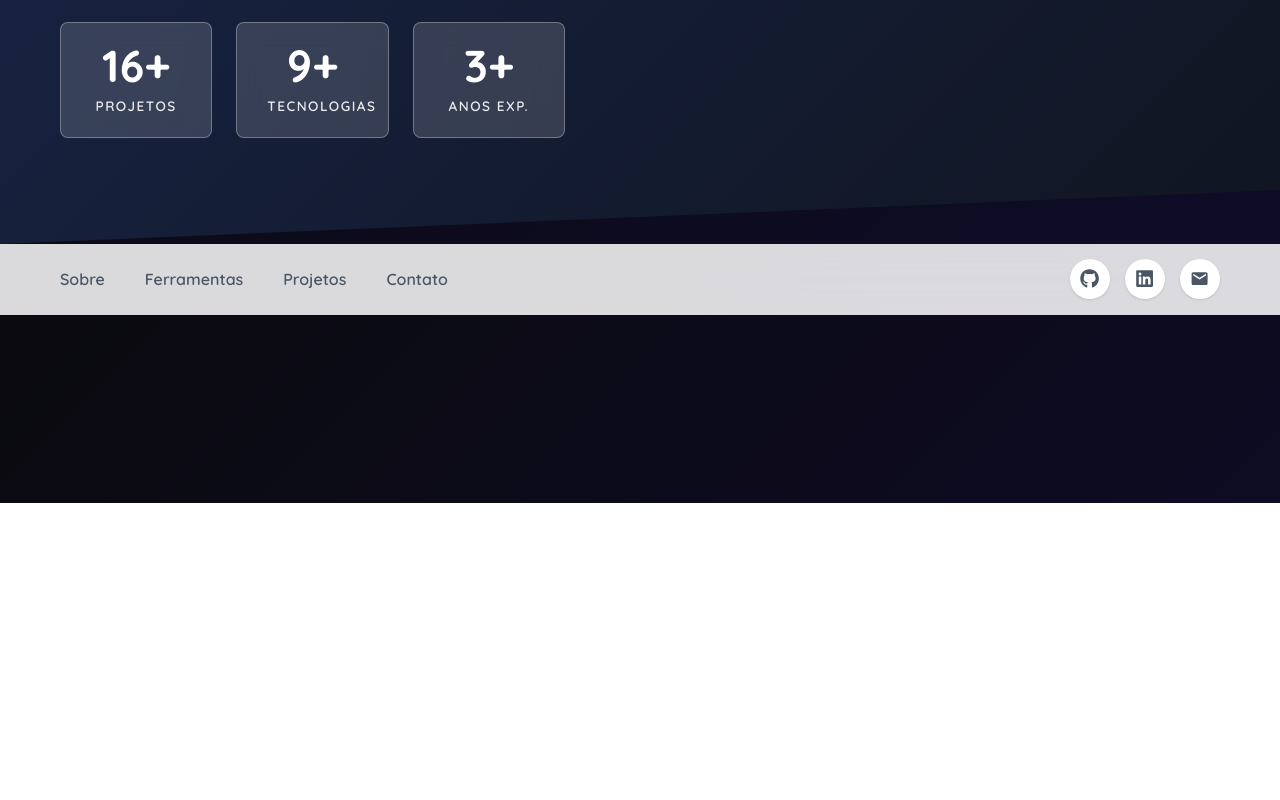
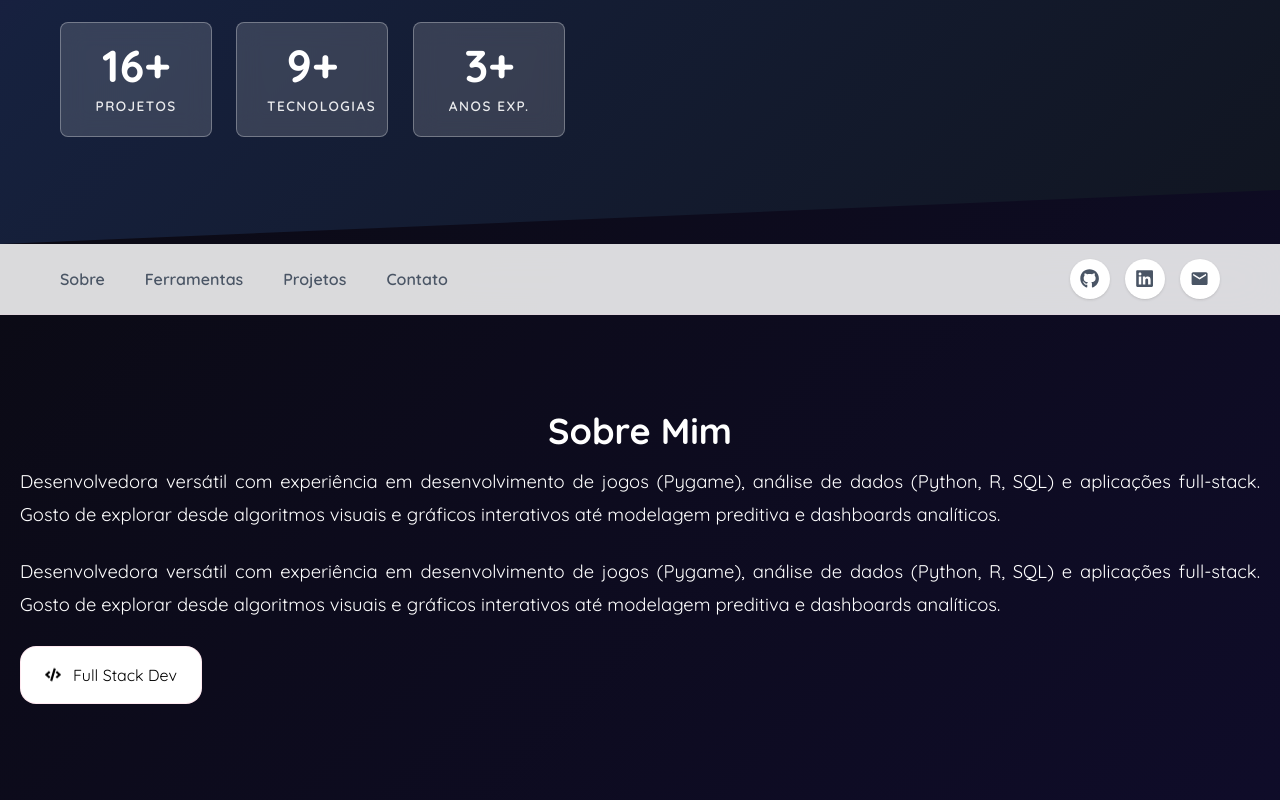
Before and after one commit to amonfanticelli/professional-portfolio, a Next.js app: page / in a window 1280 px wide. Shown: the part 297-1097 px from the top of the page. Before the commit the page ends 800 px from the top, so only its background shows below. Built offline with nearby package versions, Linux system fonts and the light colour scheme.

Commit message:
feat: about me ongoing

```diff
--- a/app/globals.css
+++ b/app/globals.css
@@ -13,9 +13,9 @@
   --gradient-bg: linear-gradient(135deg, #0a0a0f 0%, #0f0c29 100%);
   --shadow-lg: 0 20px 60px rgba(0, 0, 0, 0.5);
   --accent-warning: #f59e0b;
-  --accent-primary: #667eea; /* ou a cor que você usa */
   --shadow-glow: 0 0 20px rgba(102, 126, 234, 0.5);
   --transition: all 0.4s ease;
+  --shadow-sm: 0 4px 6px rgba(179, 157, 219, 0.1);
 }
 
 * {
@@ -27,6 +27,7 @@
   --color-foreground: var(--foreground);
   --font-sans: var(--font-geist-sans);
   --font-mono: var(--font-geist-mono);
+  --animate-bounce-subtle: bounceSubtle 2s infinite;
 }
 
 @media (prefers-color-scheme: dark) {
@@ -115,3 +116,13 @@ header {
     background-position: 0% 50%;
   }
 }
+
+@keyframes bounceSubtle {
+  0%,
+  100% {
+    transform: translateY(0);
+  }
+  50% {
+    transform: translateY(-3px);
+  }
+}
--- a/app/page.tsx
+++ b/app/page.tsx
@@ -3,7 +3,7 @@ import profileImage from "./assets/profile-image.jpg";
 import Image from "next/image";
 import { useReveal } from "./components/useReveal";
 import { MdEmail } from "react-icons/md";
-import { FaGithub, FaLinkedin } from "react-icons/fa";
+import { FaGithub, FaLinkedin, FaCode } from "react-icons/fa";
 
 export default function Home() {
   useReveal();
@@ -69,7 +69,7 @@ export default function Home() {
             style={{ transitionDelay: "600ms" }}
             className="justify-center flex-wrap flex flex-row gap-6 reveal"
           >
-            <div className="text-center bg-white/15 px-7.5 py-5 rounded-lg backdrop-blur-md border border-white/30 transition-all duration-400 cursor-default flex-1 min-w-30 flex flex-col hover:-translate-y-1.25 hover:scale-[1.05] hover:bg-white/25 hover:shadow-[0_10px_20px_rgba(0,0,0,0.1)]">
+            <div className="origin-center will-change-transform text-center bg-white/15 px-7.5 py-5 rounded-lg backdrop-blur-md border border-white/30 transition-all duration-400 cursor-default flex-1 min-w-30 flex flex-col hover:-translate-y-1.25 hover:scale-[1.05] hover:bg-white/25 hover:shadow-[0_10px_20px_rgba(0,0,0,0.1)]">
               <span className="block text-[2.8rem] font-bold text-white leading-none">
                 16+
               </span>
@@ -77,7 +77,7 @@ export default function Home() {
                 PROJETOS
               </span>
             </div>
-            <div className="text-center bg-white/15 px-7.5 py-5 rounded-lg backdrop-blur-md border border-white/30 transition-all duration-400 cursor-default flex-1 min-w-30 flex flex-col hover:-translate-y-1.25 hover:scale-[1.05] hover:bg-white/25 hover:shadow-[0_10px_20px_rgba(0,0,0,0.1)]">
+            <div className="origin-center will-change-transform text-center bg-white/15 px-7.5 py-5 rounded-lg backdrop-blur-md border border-white/30 transition-all duration-400 cursor-default flex-1 min-w-30 flex flex-col hover:-translate-y-1.25 hover:scale-[1.05] hover:bg-white/25 hover:shadow-[0_10px_20px_rgba(0,0,0,0.1)]">
               <span className="block text-[2.8rem] font-bold text-white leading-none">
                 9+
               </span>
@@ -85,7 +85,7 @@ export default function Home() {
                 TECNOLOGIAS
               </span>
             </div>
-            <div className="text-center bg-white/15 px-7.5 py-5 rounded-lg backdrop-blur-md border border-white/30 transition-all duration-400 cursor-default flex-1 min-w-30 flex flex-col hover:-translate-y-1.25 hover:scale-[1.05] hover:bg-white/25 hover:shadow-[0_10px_20px_rgba(0,0,0,0.1)]">
+            <div className="origin-center will-change-transform min-w-30 flex-1 text-center bg-white/15 px-7.5 py-5 rounded-lg backdrop-blur-md border border-white/30 transition-all duration-400 cursor-default  flex flex-col hover:-translate-y-1.25 hover:scale-[1.05] hover:bg-white/25 hover:shadow-[0_10px_20px_rgba(0,0,0,0.1)]">
               <span className="block text-[2.8rem] font-bold text-white leading-none">
                 3+
               </span>
@@ -128,25 +128,25 @@ export default function Home() {
 
           <div className="flex gap-3.75">
             <a
-              href="https://github.com/seuuser"
+              href="https://github.com/amonfanticelli"
               target="_blank"
               title="GitHub"
-              className="text-gray-600 text-[1.2rem] transition-all w-10 h-10 flex items-center justify-center rounded-full bg-white shadow-sm hover: duration-300 hover:bg-[#667eea] hover:shadow-(--shadow-glow) hover:-translate-y-0.75 hover:rotate-[8deg] hover:text-white"
+              className="text-gray-600 text-[1.2rem] transition-all w-10 h-10 flex items-center justify-center rounded-full bg-white shadow-sm duration-300 hover:bg-[#667eea] hover:shadow-(--shadow-glow) hover:-translate-y-0.75 hover:rotate-[8deg] hover:text-white"
             >
               <FaGithub />
             </a>
             <a
-              href="https://linkedin.com/in/seuuser"
+              href="https://www.linkedin.com/in/amon-fanticelli/"
               target="_blank"
               title="LinkedIn"
-              className="text-gray-600 text-[1.2rem] transition-all w-10 h-10 flex items-center justify-center rounded-full bg-white shadow-sm hover: duration-300 hover:bg-[#667eea] hover:shadow-(--shadow-glow) hover:-translate-y-0.75 hover:rotate-[8deg] hover:text-white"
+              className="text-gray-600 text-[1.2rem] transition-all w-10 h-10 flex items-center justify-center rounded-full bg-white shadow-sm  duration-300 hover:bg-[#667eea] hover:shadow-(--shadow-glow) hover:-translate-y-0.75 hover:rotate-[8deg] hover:text-white"
             >
               <FaLinkedin />
             </a>
             <a
-              href="mailto:seuemail@gmail.com"
+              href="mailto:amonfanticelli@gmail.com"
               title="Email"
-              className="text-gray-600 text-[1.2rem] transition-all w-10 h-10 flex items-center justify-center rounded-full bg-white shadow-sm hover: duration-300
+              className="text-gray-600 text-[1.2rem] transition-all w-10 h-10 flex items-center justify-center rounded-full bg-white shadow-sm duration-300
      hover:bg-[#667eea] hover:shadow-(--shadow-glow) hover:-translate-y-0.75 hover:rotate-[8deg] hover:text-white"
             >
               <MdEmail />
@@ -154,6 +154,38 @@ export default function Home() {
           </div>
         </div>
       </nav>
+
+      <section id="sobre" className="py-24 w-full relative">
+        <div className="mx-auto max-w-[1200] px-5 w-full">
+          <h2 className="text-center reveal mb-3.5 text-white font-bold text-4xl">
+            Sobre Mim
+          </h2>
+          <div className=" reveal">
+            <p className="text-[1.15rem] text-white mb-6 leading-[1.8] text-justify">
+              Desenvolvedora versátil com experiência em desenvolvimento de
+              jogos (Pygame), análise de dados (Python, R, SQL) e aplicações
+              full-stack. Gosto de explorar desde algoritmos visuais e gráficos
+              interativos até modelagem preditiva e dashboards analíticos.
+            </p>
+            <p className="text-[1.15rem] text-white mb-6 leading-[1.8] text-justify">
+              Desenvolvedora versátil com experiência em desenvolvimento de
+              jogos (Pygame), análise de dados (Python, R, SQL) e aplicações
+              full-stack. Gosto de explorar desde algoritmos visuais e gráficos
+              interativos até modelagem preditiva e dashboards analíticos.
+            </p>
+
+            <div className="flex flex-wrap gap-5 ">
+              <div className="skill-item flex items-center gap-3 px-6 py-4 bg-white rounded-2xl border border-[rgba(255,107,157,0.15)] transition-all duration-300  hover:-translate-y-1.25 hover:border-[#ff6b9d] ">
+                <div className="animate-[bounceSubtle_2s_infinite]">
+                  <FaCode />
+                </div>
+
+                <span>Full Stack Dev</span>
+              </div>
+            </div>
+          </div>
+        </div>
+      </section>
     </>
   );
 }
```
